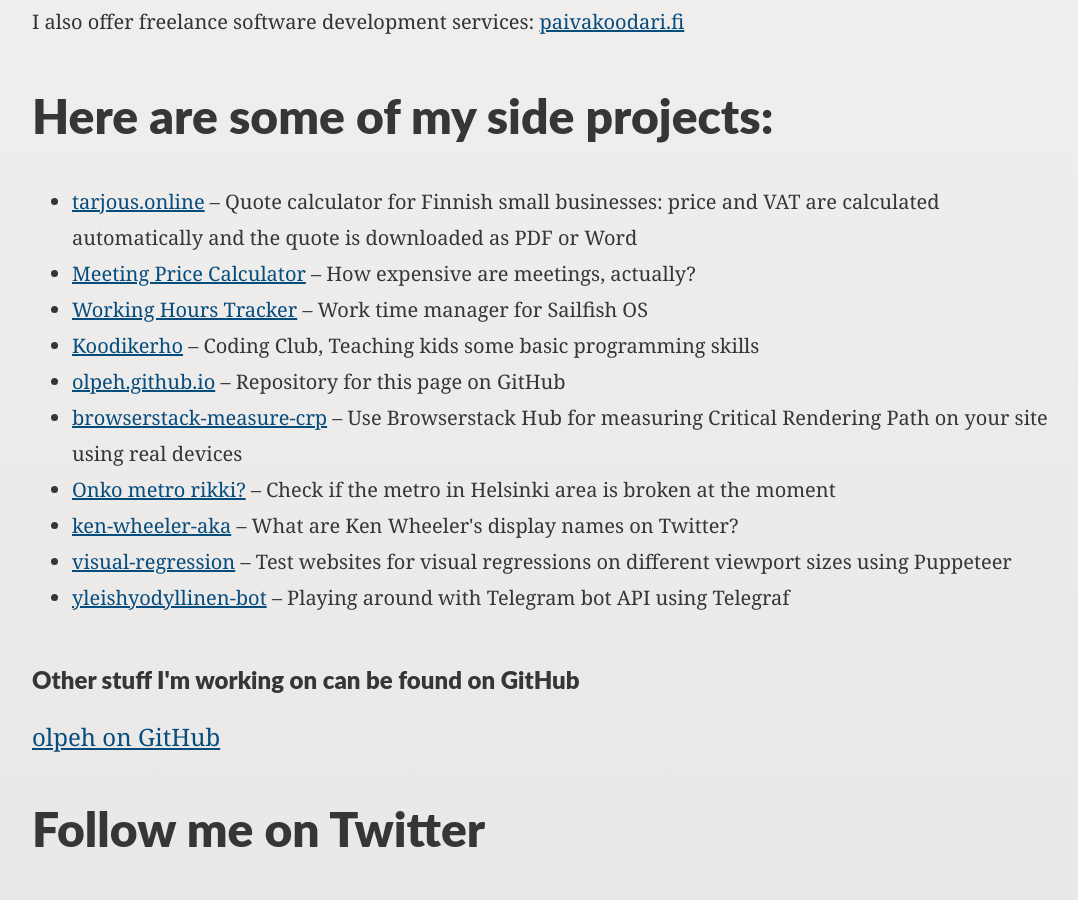
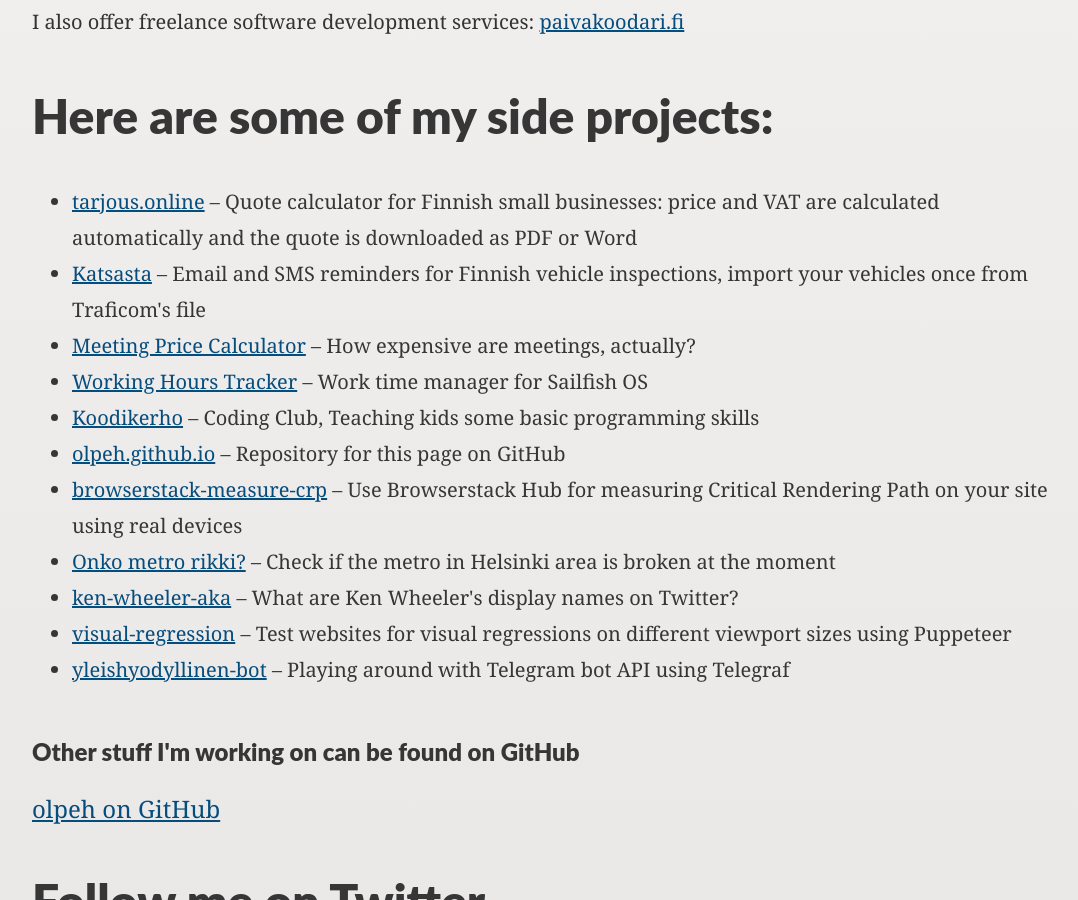
Before and after one commit to olpeh/olpeh.github.io, a Jekyll site: the page built from projects.html, in a window 1280 px wide and 900 px high, scrolled down 446 px. Shown: the whole window, without its empty margins (96-1174 px from the left). Built offline with Jekyll 4.4.1, drawn with Linux system fonts in a browser that asks for light colours.

Commit message:
Add Katsasta to projects

```diff
--- a/_includes/projects.html
+++ b/_includes/projects.html
@@ -32,6 +32,15 @@
       <span>
         – Quote calculator for Finnish small businesses: price and VAT are
         calculated automatically and the quote is downloaded as PDF or Word
+      </span>
+    </li>
+    <li>
+      <a href="https://katsasta.com/" target="_blank" rel="noopener noreferrer"
+        >Katsasta</a
+      >
+      <span>
+        – Email and SMS reminders for Finnish vehicle inspections, import your
+        vehicles once from Traficom's file
       </span>
     </li>
     <li>
```
